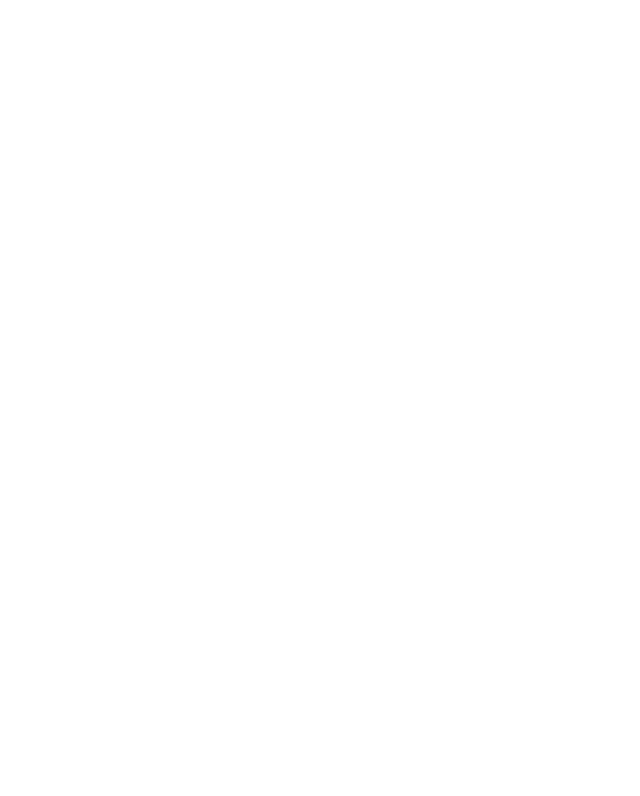
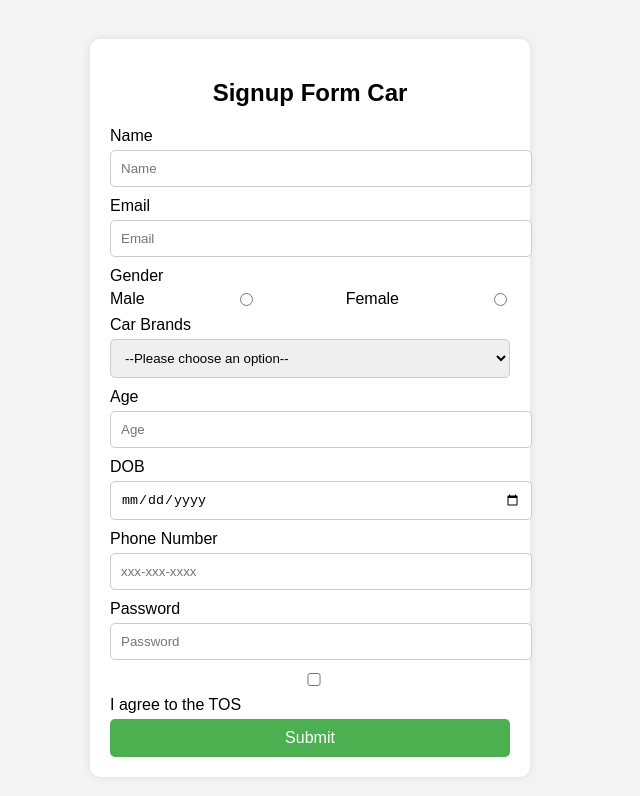
Before and after one commit to acciojob/signup-form-car-giteshpandit, a website: page main.html in a window 1280 px wide. Shown: the whole page, without its empty margins (330-970 px from the left). Drawn offline with Linux system fonts and the light colour scheme.

Commit message:
created a submission

```diff
--- a/main.html
+++ b/main.html
@@ -8,6 +8,122 @@
 
 <body>
 	<!-- the entire body must be written by student -->
+	 <meta charset="UTF-8">
+    <meta name="viewport" content="width=device-width, initial-scale=1.0">
+    <title>Signup Form Car</title>
+    <style>
+        body {
+            font-family: Arial, sans-serif;
+            display: flex;
+            justify-content: center;
+            align-items: center;
+            height: 100vh;
+            background-color: #f4f4f4;
+        }
+        .form-container {
+            background: #fff;
+            padding: 20px;
+            border-radius: 10px;
+            box-shadow: 0 0 10px rgba(0, 0, 0, 0.1);
+            max-width: 400px;
+            width: 100%;
+        }
+        .form-container h2 {
+            text-align: center;
+            margin-bottom: 20px;
+        }
+        .form-container label {
+            display: block;
+            margin-bottom: 5px;
+        }
+        .form-container input,
+        .form-container select {
+            width: 100%;
+            padding: 10px;
+            margin-bottom: 10px;
+            border: 1px solid #ccc;
+            border-radius: 5px;
+        }
+        .form-container input[type="radio"] {
+            width: auto;
+        }
+        .form-container .radio-group {
+            display: flex;
+            justify-content: space-between;
+        }
+        .form-container button {
+            width: 100%;
+            padding: 10px;
+            background-color: #4CAF50;
+            color: white;
+            border: none;
+            border-radius: 5px;
+            cursor: pointer;
+            font-size: 16px;
+        }
+        .form-container button:hover {
+            background-color: #45a049;
+        }
+    </style>
+</head>
+<body>
+
+<div class="form-container">
+    <h2>Signup Form Car</h2>
+    <form action="/submit" method="post">
+        <!-- Name Field -->
+        <label for="name">Name</label>
+        <input type="text" id="name" name="name" placeholder="Name" required>
+
+        <!-- Email Field -->
+        <label for="email">Email</label>
+        <input type="email" id="email" name="email" placeholder="Email" required>
+
+        <!-- Gender Field -->
+        <label>Gender</label>
+        <div class="radio-group">
+            <label for="gender_m">Male</label>
+            <input type="radio" id="gender_m" name="gender" value="male" required>
+            <label for="gender_f">Female</label>
+            <input type="radio" id="gender_f" name="gender" value="female" required>
+        </div>
+
+        <!-- Car Brands Field -->
+        <label for="cars">Car Brands</label>
+        <select id="cars" name="cars" required>
+            <option value="">--Please choose an option--</option>
+            <option value="toyota">Toyota</option>
+            <option value="honda">Honda</option>
+            <option value="bmw">BMW</option>
+            <option value="audi">Audi</option>
+        </select>
+
+        <!-- Age Field -->
+        <label for="age">Age</label>
+        <input type="number" id="age" name="age" placeholder="Age" required>
+
+        <!-- DOB Field -->
+        <label for="dob">DOB</label>
+        <input type="date" id="dob" name="dob" required>
+
+        <!-- Phone Number Field -->
+        <label for="tel">Phone Number</label>
+        <input type="tel" id="tel" name="tel" placeholder="xxx-xxx-xxxx">
+
+        <!-- Password Field -->
+        <label for="password">Password</label>
+        <input type="password" id="password" name="password" placeholder="Password" required>
+
+        <!-- TOS Field -->
+        <label for="tos">
+            <input type="checkbox" id="tos" name="tos" required>
+            I agree to the TOS
+        </label>
+
+        <!-- Submit Button -->
+        <button type="submit">Submit</button>
+    </form>
+</div>
     <script type="text/javascript" src="./script.js">
 </script>
 
```
